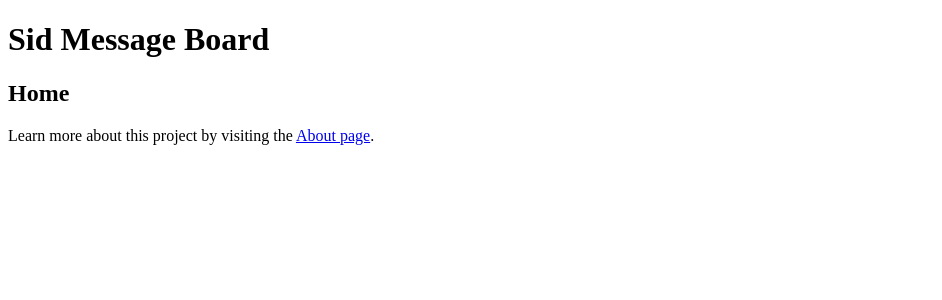
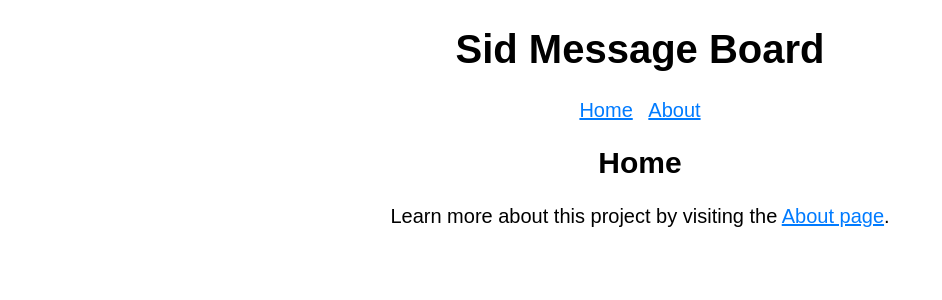
Before and after one commit to siddhantagwl/basic-flask-application, a Flask app: page / in a window 1280 px wide. Shown: the top 300 px of the page, without its empty margins (0-942 px from the left). Run offline with Flask 3, Linux system fonts and the light colour scheme.

Commit message:
added navigation, css, pages, views, tabs

```diff
--- a/board/__init__.py
+++ b/board/__init__.py
@@ -1,9 +1,11 @@
 from flask import Flask
 from board import pages
+from board.views import views
 
 def create_app():
     app = Flask(__name__)
 
     app.register_blueprint(pages.bp)
+    app.register_blueprint(views)
 
     return app
--- /dev/null
+++ b/board/static/styles.css
@@ -0,0 +1,34 @@
+* {
+  box-sizing: border-box;
+}
+
+body {
+  font-family: sans-serif;
+  font-size: 20px;
+  margin: 0 auto;
+  text-align: center;
+}
+
+a,
+a:visited {
+  color: #007bff;
+}
+
+a:hover {
+  color: #0056b3;
+}
+
+nav ul {
+  list-style-type: none;
+  padding: 0;
+}
+
+nav ul li {
+  display: inline;
+  margin: 0 5px;
+}
+
+main {
+  width: 80%;
+  margin: 0 auto;
+}
--- /dev/null
+++ b/board/templates/_navigation.html
@@ -0,0 +1,6 @@
+<nav>
+  <ul>
+    <li><a href="{{ url_for('pages.home') }}">Home</a></li>
+    <li><a href="{{ url_for('pages.about') }}">About</a></li>
+  </ul>
+</nav>
--- a/board/templates/base.html
+++ b/board/templates/base.html
@@ -2,9 +2,14 @@
 <html lang="en">
   <head>
     <title>sid Message Board - {% block title %}{% endblock title %}</title>
+    <link
+      rel="stylesheet"
+      href="{{ url_for('static', filename='styles.css') }}"
+    />
   </head>
   <body>
     <h1>Sid Message Board</h1>
+    {% include("_navigation.html") %}
     <section>
       <header>{% block header %}{% endblock header %}</header>
       <main>
```
Also changed, not shown: board/templates/tabs.html (added, +48 -0 lines), board/views.py (added, +19 -0 lines).
